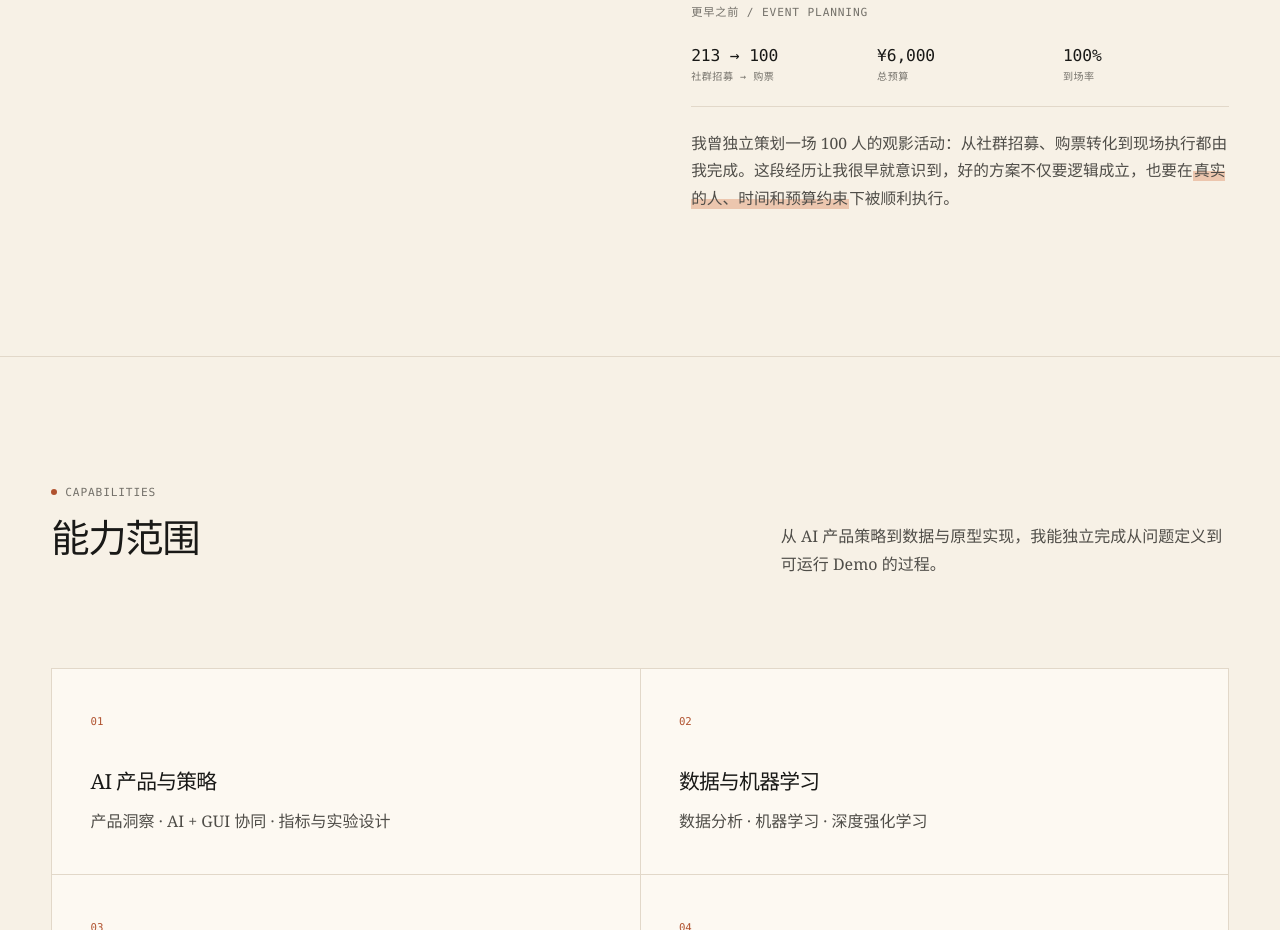
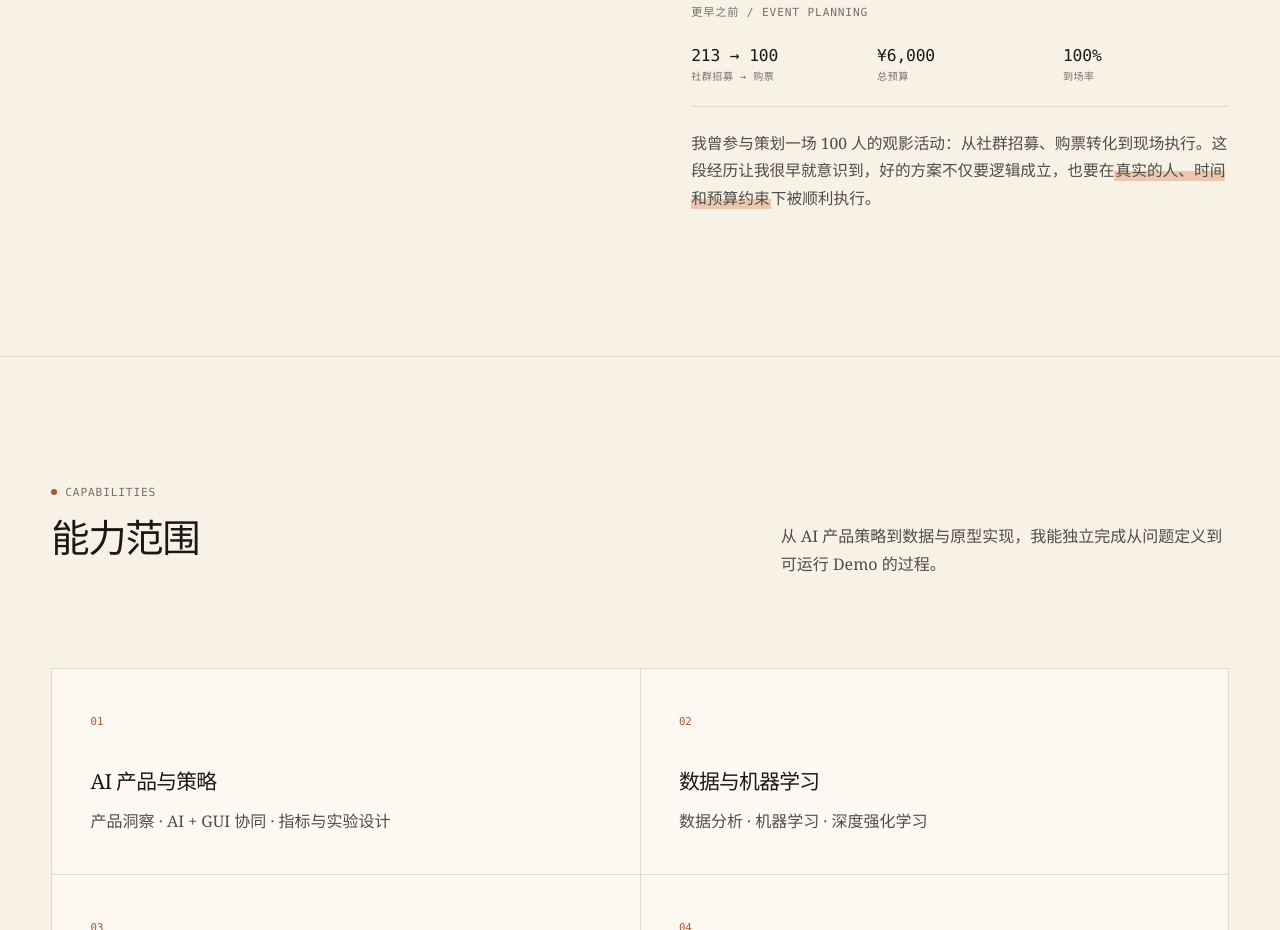
Before and after one commit to Jane-Hanzhen/portfolio-website, a React (Vite) app: page / in a window 1280 px wide. Shown: the part 4560-5490 px from the top of the page. Built offline with nearby package versions, Linux system fonts and the light colour scheme.

Commit message:
frame the screening event as co-planned rather than independently planned

```diff
--- a/src/locales/en.ts
+++ b/src/locales/en.ts
@@ -94,7 +94,7 @@ export const en = {
                 body1: "With an interdisciplinary background in GIS and computing, I focus on turning data analytics, machine learning, and complex systems into product experiences that people can understand and use.",
                 body2: "My work spans AI product strategy, full-stack prototyping, spatial analytics, and deep reinforcement learning, allowing me to approach product design through user needs, system logic, and technical implementation.",
                 eventLabel: "EARLIER / EVENT PLANNING",
-                event: "I independently planned a 100-person film screening, from community recruitment and ticket conversion to on-site execution. It taught me early on that a good plan has to hold up not only on paper, but under real constraints of people, time and budget.",
+                event: "I helped plan a 100-person film screening, from community recruitment and ticket conversion to on-site execution. It taught me early on that a good plan has to hold up not only on paper, but under real constraints of people, time and budget.",
                 eventEmphasis: "real constraints of people, time and budget",
                 eventStats: [
                     { value: "213 → 100", label: "Community → tickets" },
--- a/src/locales/zh.ts
+++ b/src/locales/zh.ts
@@ -89,7 +89,7 @@ export const zh = {
                 body1: "我的背景始于空间数据与复杂系统分析，逐步延伸到机器学习、AI 产品设计与端到端产品实现。",
                 body2: "我关注的不只是模型能做什么，⽽是如何让技术在真实任务中变得可理解、可控且可⽤。",
                 eventLabel: "更早之前 / EVENT PLANNING",
-                event: "我曾独立策划一场 100 人的观影活动：从社群招募、购票转化到现场执行都由我完成。这段经历让我很早就意识到，好的方案不仅要逻辑成立，也要在真实的人、时间和预算约束下被顺利执行。",
+                event: "我曾参与策划一场 100 人的观影活动：从社群招募、购票转化到现场执行。这段经历让我很早就意识到，好的方案不仅要逻辑成立，也要在真实的人、时间和预算约束下被顺利执行。",
                 eventEmphasis: "真实的人、时间和预算约束",
                 eventStats: [
                     { value: "213 → 100", label: "社群招募 → 购票" },
```
